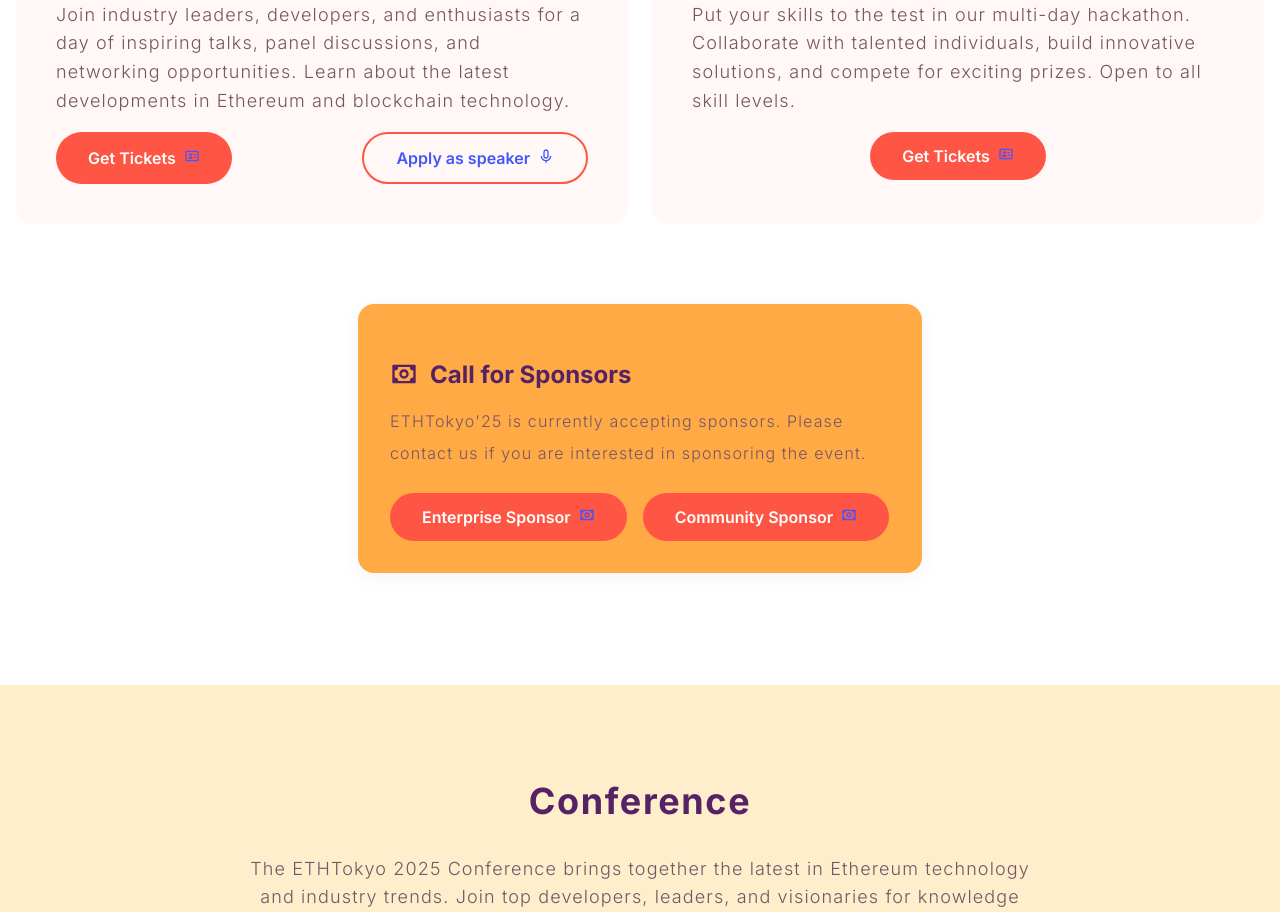
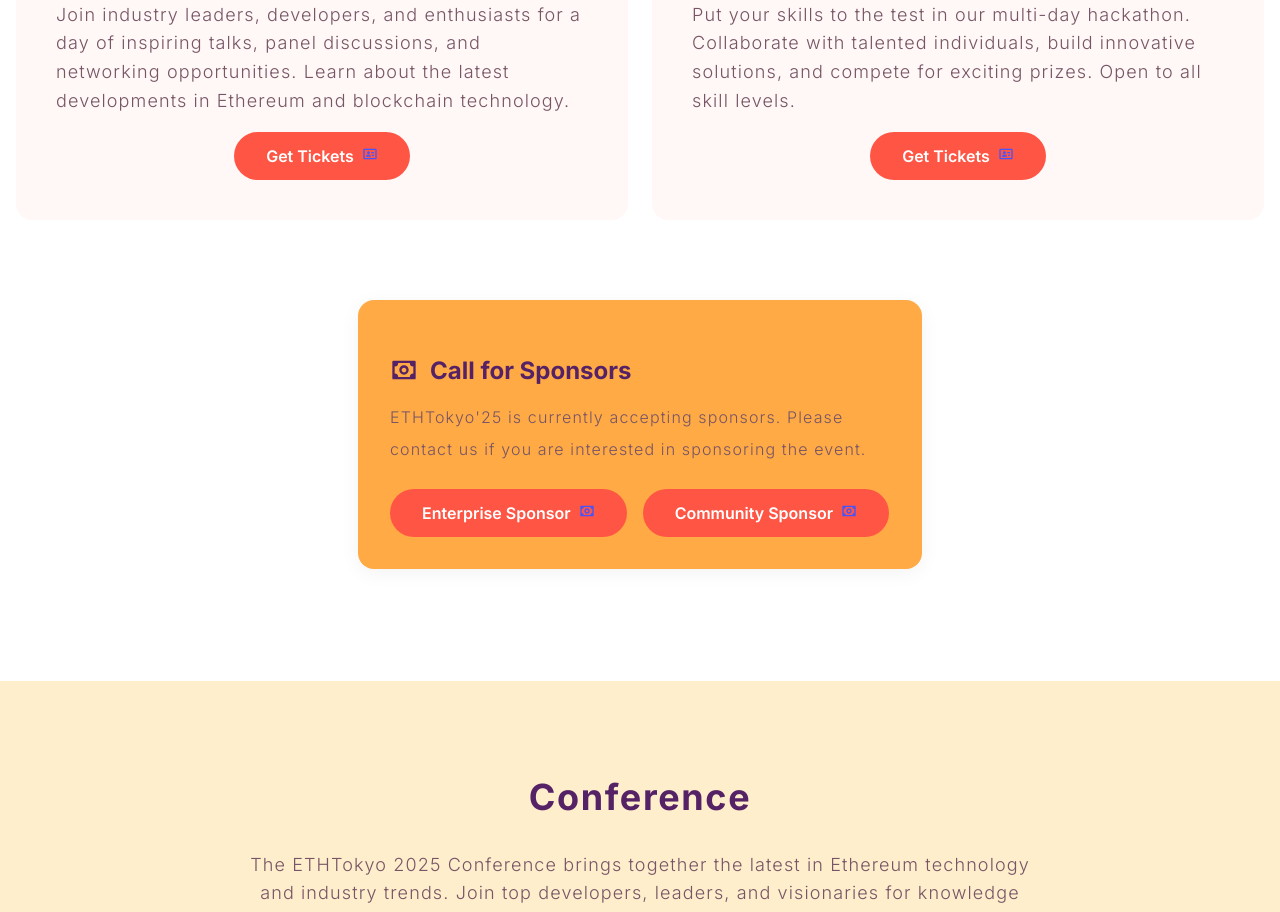
Before and after one commit to ethereumjp/ethtokyo-website, a Next.js app: page / in a window 1280 px wide. Shown: the part 1960-2872 px from the top of the page. Built offline with nearby package versions, Linux system fonts and the light colour scheme.

Commit message:
stop app

```diff
--- a/src/components/organisms/AboutSection.tsx
+++ b/src/components/organisms/AboutSection.tsx
@@ -185,7 +185,7 @@ const AboutSection: FC = () => {
                   opportunities. Learn about the latest developments in Ethereum
                   and blockchain technology.
                 </p>
-                <div css={css`display:flex; justify-content: space-between;`}>
+                <div css={css`display:flex; justify-content: center;`}>
                   <Button
                     href="https://app.moongate.id/e/ethtokyo2025"
                     external
@@ -193,14 +193,6 @@ const AboutSection: FC = () => {
                     icon={<BiIdCard />}
                   >
                     <span css={css`color: ${neutral.White};`}>Get Tickets</span>
-                  </Button>
-                  <Button
-                    href="https://speak.ethtokyo.org/conference-2025/submit"
-                    external
-                    variant="outline"
-                    icon={<BiMicrophone />}
-                  >
-                    <span css={css``}>Apply as speaker</span>
                   </Button>
                 </div>
               </div>
```
